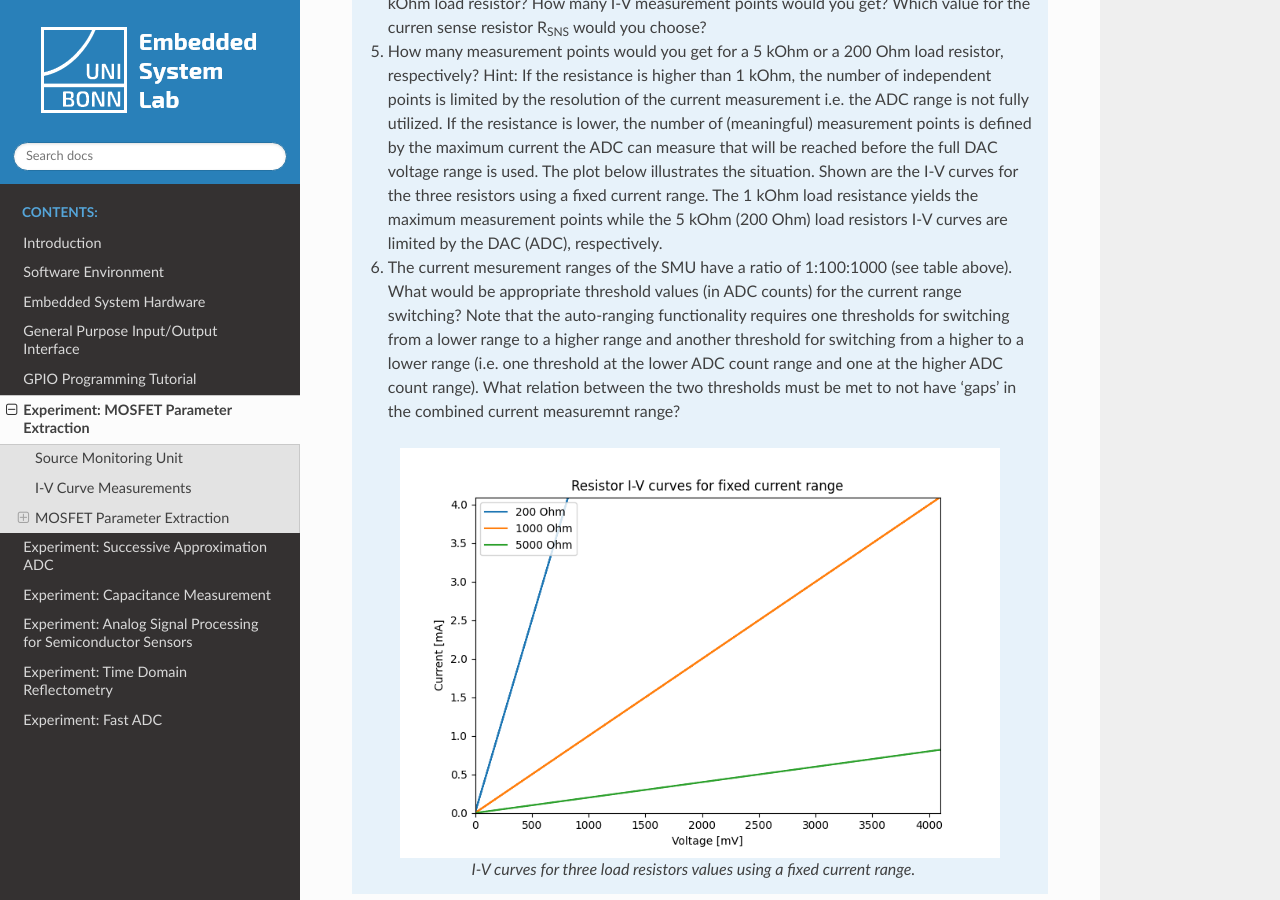
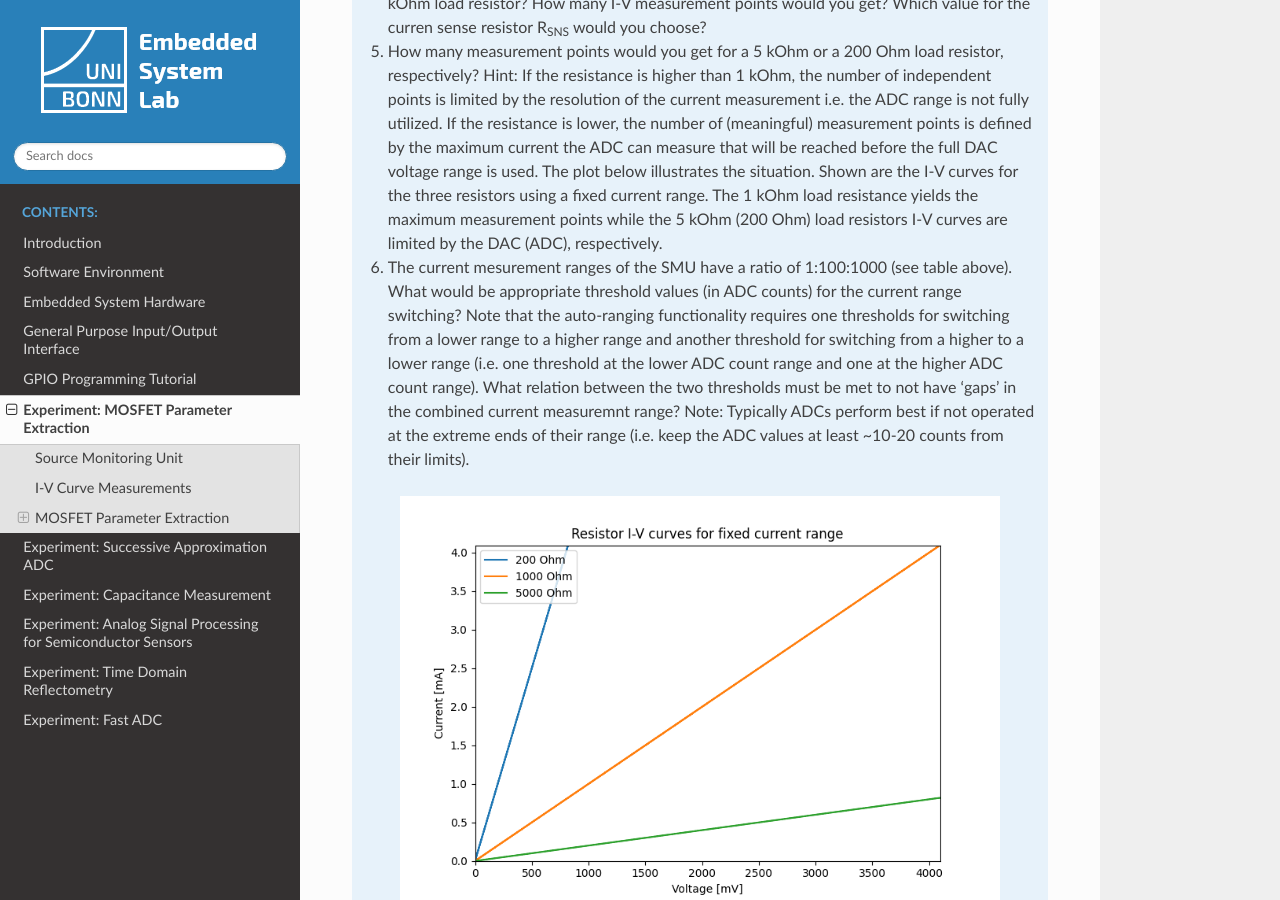
Before and after one commit to SiLab-Bonn/Embedded-System-Lab, a Sphinx documentation site: the page built from docs/source/smu.rst, in a window 1280 px wide and 900 px high, scrolled down 3973 px. Built offline with Sphinx 7.4.7 and the Read the Docs theme 2.0.0, drawn with Linux system fonts in a browser that asks for light colours.

Commit message:
added SMU autoranging exercise

```diff
--- a/docs/source/smu.rst
+++ b/docs/source/smu.rst
@@ -103,7 +103,7 @@ There is a script ``smu.py`` in the folder ``code\SMU`` that contains the necess
   #. The current (or voltage) measurement accuracy of an SMU or multimeter is often given as the error in percent of the full scale. How large is this error for the current mesaurement with the 12 bit ADC, taking into account the quantization error only? Does this error depend on the current range?
   #. The voltage source has a maximum output voltage of 4095 mV and 1 mV resolution (12 bit DAC). What would be the appropriate current range for measuring the I-V curve of a 1 kOhm load resistor? How many I-V measurement points would you get? Which value for the curren sense resistor |RSNS| would you choose?
   #. How many measurement points would you get for a 5 kOhm or a 200 Ohm load resistor, respectively? Hint: If the resistance is higher than 1 kOhm, the number of independent points is limited by the resolution of the current measurement i.e. the ADC range is not fully utilized. If the resistance is lower, the number of (meaningful) measurement points is defined by the maximum current the ADC can measure that will be reached before the full DAC voltage range is used. The plot below illustrates the situation. Shown are the I-V curves for the three resistors using a fixed current range. The 1 kOhm load resistance yields the maximum measurement points while the 5 kOhm (200 Ohm) load resistors I-V curves are limited by the DAC (ADC), respectively.
-  #. The current mesurement ranges of the SMU have a ratio of 1:100:1000 (see table above). What would be appropriate threshold values (in ADC counts) for the current range switching? Note that the auto-ranging functionality requires one thresholds for switching from a lower range to a higher range and another threshold for switching from a higher to a lower range (i.e. one threshold at the lower ADC count range and one at the higher ADC count range). What relation between the two thresholds must be met to not have 'gaps' in the combined current measuremnt range?
+  #. The current mesurement ranges of the SMU have a ratio of 1\:100\:1000 (see table above). What would be appropriate threshold values (in ADC counts) for the current range switching? Note that the auto-ranging functionality requires one thresholds for switching from a lower range to a higher range and another threshold for switching from a higher to a lower range (i.e. one threshold at the lower ADC count range and one at the higher ADC count range). What relation between the two thresholds must be met to not have 'gaps' in the combined current measuremnt range? Note\: Typically ADCs perform best if not operated at the extreme ends of their range (i.e. keep the ADC values at least ~10-20 counts from their limits).
 
   .. figure:: images/smu_ranges.png
     :width: 600
```
